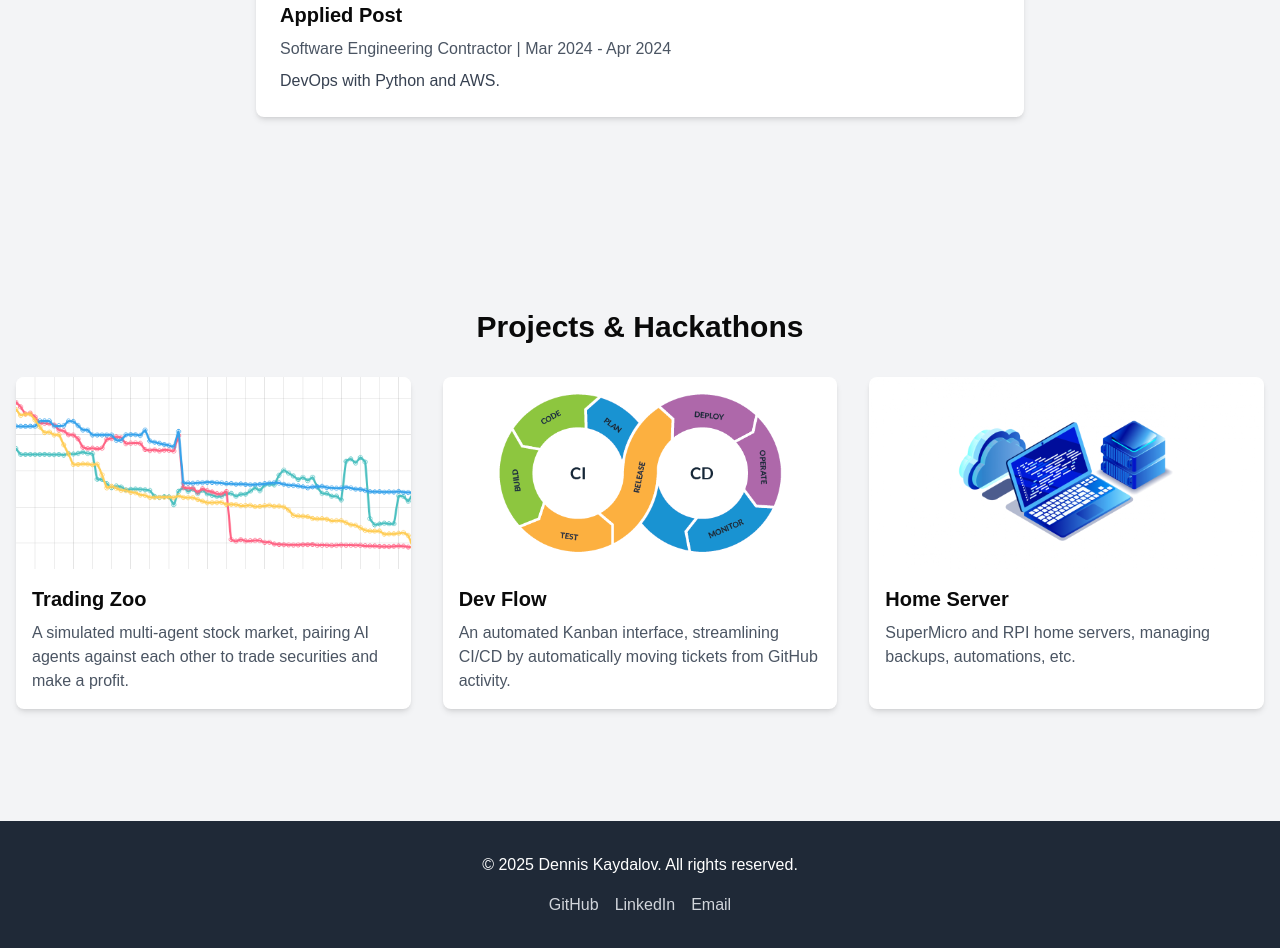
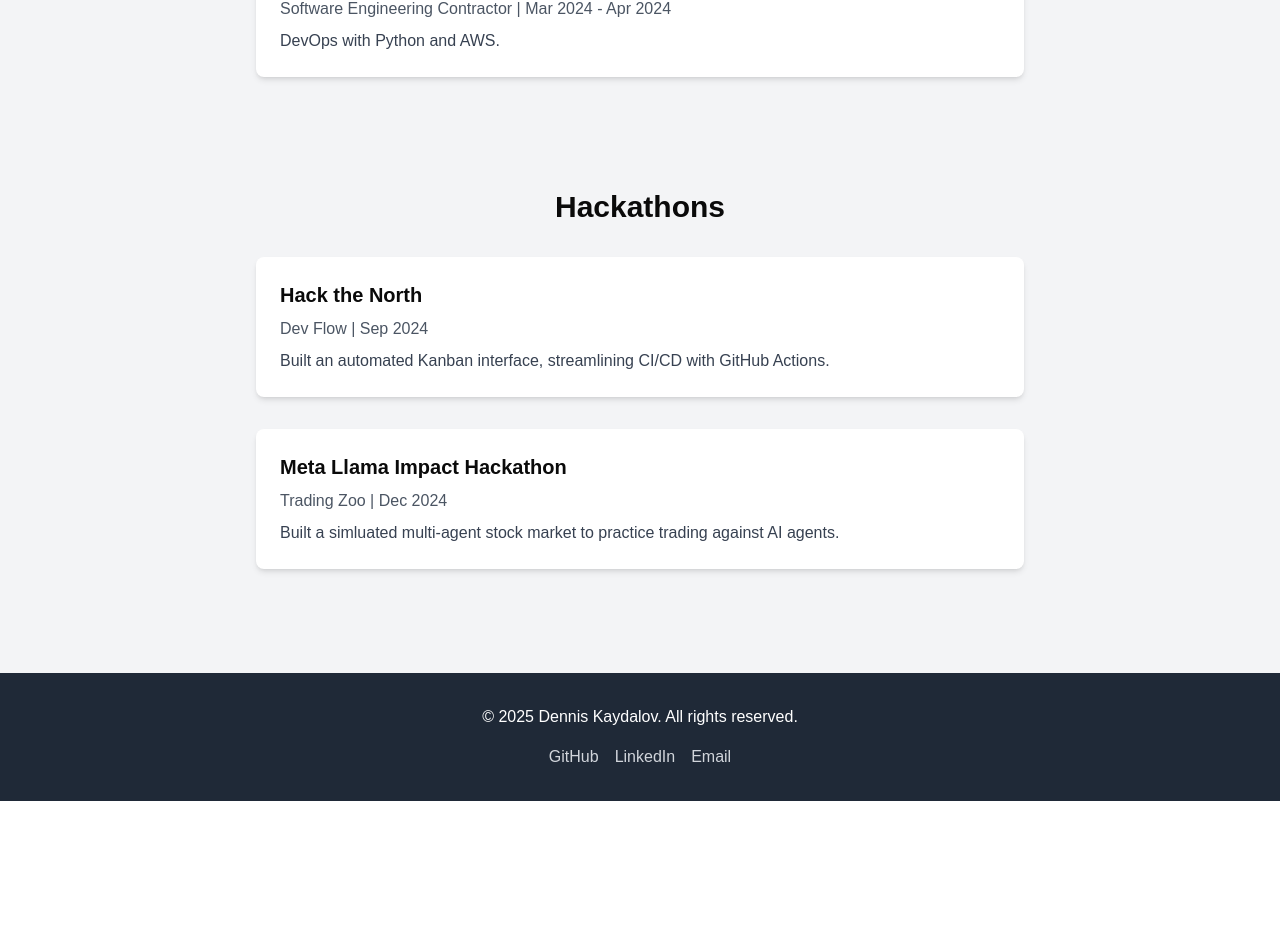
Before and after one commit to denniskaydalov/portfolio, a Next.js app: page / in a window 1280 px wide. Shown: the part 1166-2114 px from the top of the page. After the commit the page ends 1967 px from the top, so only its background shows below. Built offline with nearby package versions, Linux system fonts and the light colour scheme.

Commit message:
Update hackathons

```diff
--- a/app/components/Experience.tsx
+++ b/app/components/Experience.tsx
@@ -6,7 +6,7 @@ export default function Experience() {
   ]
 
   return (
-    <section id="experience" className="py-20">
+    <section id="experience" className="py-10">
       <h2 className="text-3xl font-bold text-center mb-8">Experience</h2>
       <div className="max-w-3xl mx-auto">
         {experiences.map((exp) => (
--- a/app/components/Header.tsx
+++ b/app/components/Header.tsx
@@ -7,7 +7,7 @@ export default function Header() {
         <ul className="flex justify-center space-x-6">
           <li><Link href="#about" className="text-gray-800 hover:text-blue-600 transition duration-300">About</Link></li>
           <li><Link href="#experience" className="text-gray-800 hover:text-blue-600 transition duration-300">Experience</Link></li>
-          <li><Link href="#projects" className="text-gray-800 hover:text-blue-600 transition duration-300">Projects</Link></li>
+          <li><Link href="hackathons" className="text-gray-800 hover:text-blue-600 transition duration-300">Hackathons</Link></li>
           {/*<li><Link href="#competitions" className="text-gray-800 hover:text-blue-600 transition duration-300">Competitions</Link></li>*/}
         </ul>
       </nav>
--- a/app/components/Projects.tsx
+++ b/app/components/Projects.tsx
@@ -1,23 +1,20 @@
 import Image from 'next/image'
 
 export default function Projects() {
-  const projects = [
-    { id: 1, title: 'Trading Zoo', description: 'A simulated multi-agent stock market, pairing AI agents against each other to trade securities and make a profit.', image: './trading.png?height=200&width=300' },
-    { id: 2, title: 'Dev Flow', description: 'An automated Kanban interface, streamlining CI/CD by automatically moving tickets from GitHub activity.', image: './dev.png?height=200&width=300' },
-    { id: 3, title: 'Home Server', description: 'SuperMicro and RPI home servers, managing backups, automations, etc.', image: './server.png?height=200&width=300' },
+  const hackathons = [
+    { id: 1, role: 'Hack the North', company: 'Dev Flow', period: 'Sep 2024', description: 'Built an automated Kanban interface, streamlining CI/CD with GitHub Actions.' },
+    { id: 2, role: 'Meta Llama Impact Hackathon', company: 'Trading Zoo', period: 'Dec 2024', description: 'Built a simluated multi-agent stock market to practice trading against AI agents.' },
   ]
 
   return (
-    <section id="projects" className="py-20">
-      <h2 className="text-3xl font-bold text-center mb-8">Projects & Hackathons</h2>
-      <div className="grid grid-cols-1 md:grid-cols-2 lg:grid-cols-3 gap-8">
-        {projects.map((project) => (
-          <div key={project.id} className="bg-white rounded-lg shadow-md overflow-hidden transition duration-300 transform hover:scale-105">
-            <Image src={project.image} alt={project.title} width={300} height={200} className="w-full h-48 object-cover" />
-            <div className="p-4">
-              <h3 className="text-xl font-semibold mb-2">{project.title}</h3>
-              <p className="text-gray-600">{project.description}</p>
-            </div>
+    <section id="projects" className="py-10">
+      <h2 className="text-3xl font-bold text-center mb-8">Hackathons</h2>
+      <div className="max-w-3xl mx-auto">
+        {hackathons.map((exp) => (
+          <div key={exp.id} className="mb-8 bg-white rounded-lg shadow-md p-6">
+            <h3 className="text-xl font-semibold mb-2">{exp.role}</h3>
+            <p className="text-gray-600 mb-2">{exp.company} | {exp.period}</p>
+            <p className="text-gray-700">{exp.description}</p>
           </div>
         ))}
       </div>
```
